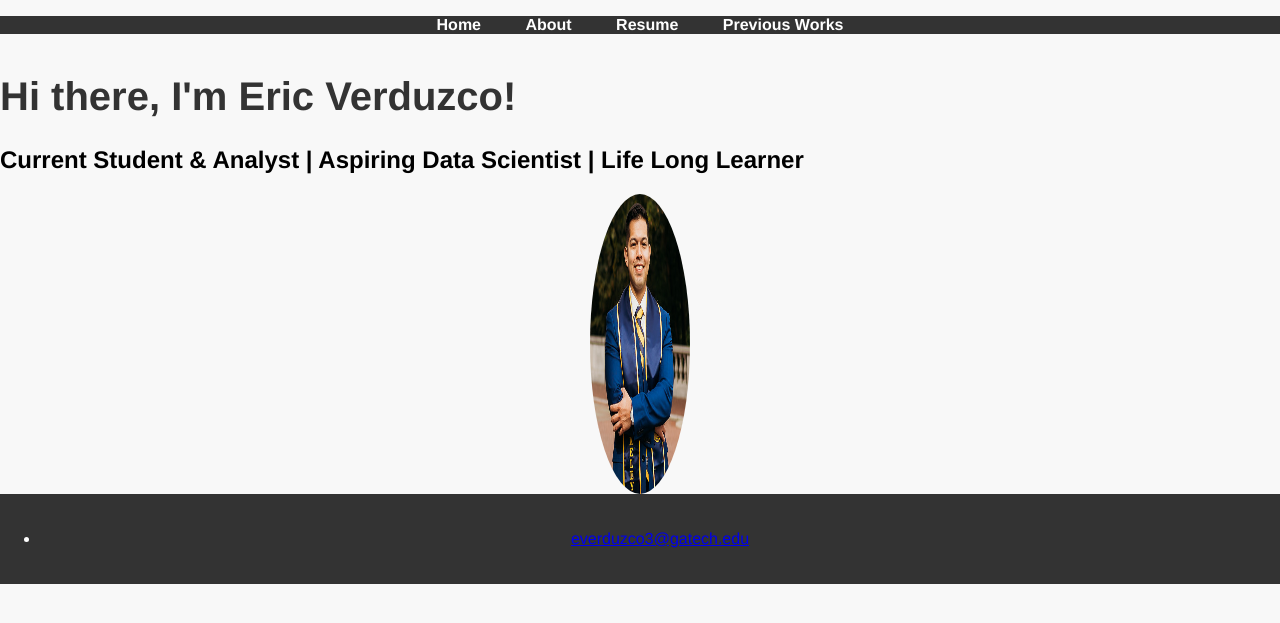
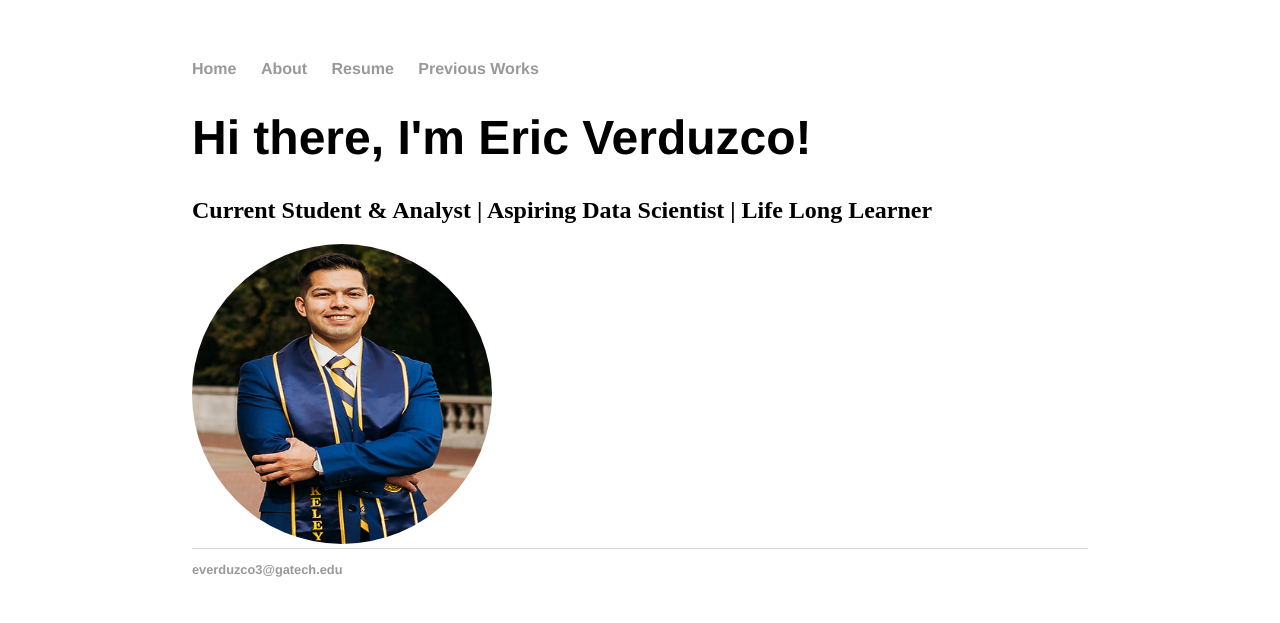
Before and after one commit to everduzc/everduzc.github.io, a Jekyll site: the page index.html, which Jekyll copies as it is, in a window 1280 px wide. Shown: the top 623 px of the page. Built offline with Jekyll 4.4.1, drawn with Linux system fonts in a browser that asks for light colours.

Commit message:
Update main.css

```diff
--- a/css/main.css
+++ b/css/main.css
@@ -1,88 +1,47 @@
-/* Reset default margin and padding for better consistency */
 body {
-    margin: 0;
-    padding: 0;
-    font-family: 'Helvetica Neue', sans-serif;
-    background-color: #f8f8f8; /* Light gray background */
+     margin: 60px auto;
+     width: 70%;
+ }
+ nav ul, footer ul {
+     font-family:'Helvetica', 'Arial', 'Sans-Serif';
+     padding: 0px;
+     list-style: none;
+     font-weight: bold;
+ }
+ nav ul li, footer ul li {
+     display: inline;
+     margin-right: 20px;
+ }
+ a {
+     text-decoration: none;
+     color: #999;
+ }
+ a:hover {
+     text-decoration: underline;
+ }
+ h1 {
+     font-size: 3em;
+     font-family:'Helvetica', 'Verdana', 'Optima';
+ }
+ p {
+     font-size: 1.5em;
+     line-height: 1.4em;
+     color: #333;
+ }
+ footer {
+     border-top: 1px solid #d5d5d5;
+     font-size: .8em;
  }
 
-/* Header styling */
-header {
-    background-color: #0077b6; /* Deep blue header */
-    color: #ffffff; /* White text color */
-    padding: 20px 0;
-    text-align: center;
-    box-shadow: 0px 2px 4px rgba(0, 0, 0, 0.1); /* Subtle shadow */
-}
-
-/* Navigation menu styling */
-nav {
-    background-color: #333; /* Dark gray menu background */
-    color: #ffffff; /* White text color */
-    text-align: center;
-}
-
-nav ul {
-    list-style: none;
-    padding: 0;
-}
-
-nav li {
-    display: inline;
-    margin: 0 20px;
-}
-
-nav a {
-    text-decoration: none;
-    color: #ffffff;
-    font-weight: bold;
-    transition: color 0.3s ease; /* Smooth color transition on hover */
-}
-
-nav a:hover {
-    color: #0077b6; /* Blue color on hover */
-}
-
-/* Heading styling */
-h1 {
-    font-size: 2.5em;
-    font-family: 'Helvetica Neue', sans-serif;
-    color: #333;
-    margin-top: 40px;
-}
-
-/* Paragraph styling */
-p {
-    font-size: 1.2em;
-    line-height: 1.6;
-    color: #555; /* Slightly darker text color for readability */
-}
-
-/* Footer styling */
-footer {
-    background-color: #333;
-    color: #ffffff;
-    padding: 20px 0;
-    text-align: center;
-}
-
-/* Post list styling */
  ul.posts {
-    list-style: none;
-    padding: 20px;
-    background-color: #ffffff;
-    border-radius: 10px;
-    box-shadow: 0 2px 4px rgba(0, 0, 0, 0.1);
+     margin: 20px auto 40px;
+     font-size: 1.5em;
  }
 
  ul.posts li {
-    margin-bottom: 20px;
+     list-style: none;
  }
 
-/* Profile image styling */
-.myimg {
-    border-radius: 50%;
-    max-width: 100px;
-    display: block;
-    margin: 0 auto;
+ .myimg{
+   border-radius:50%;
  }
```
Lines whose indentation alone changed are shown as unchanged.
